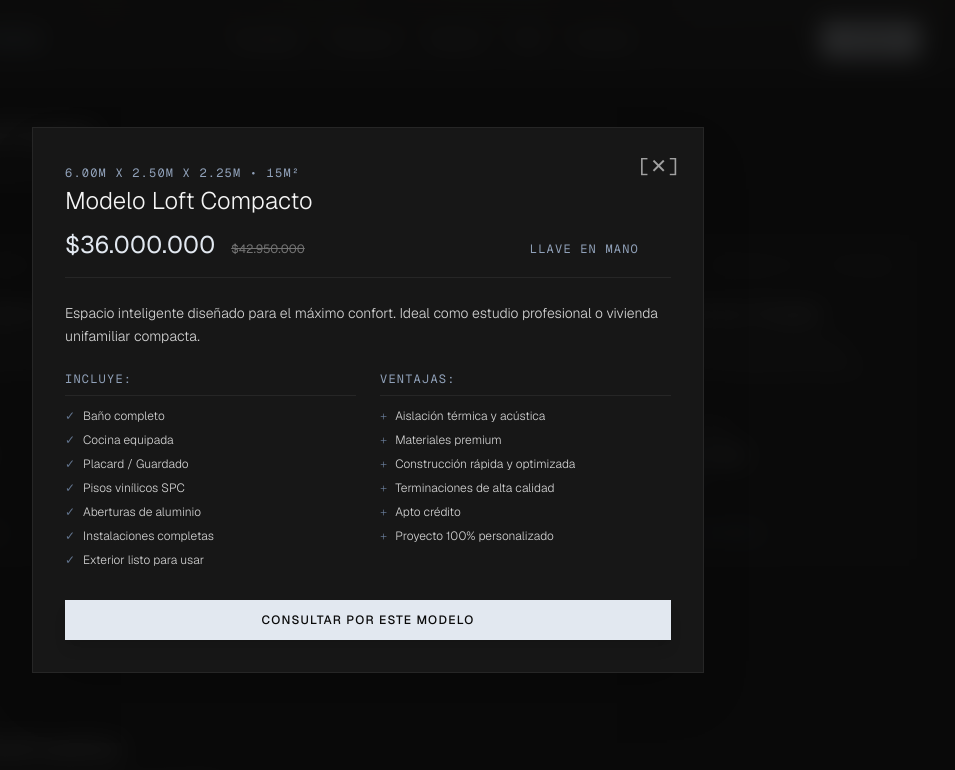
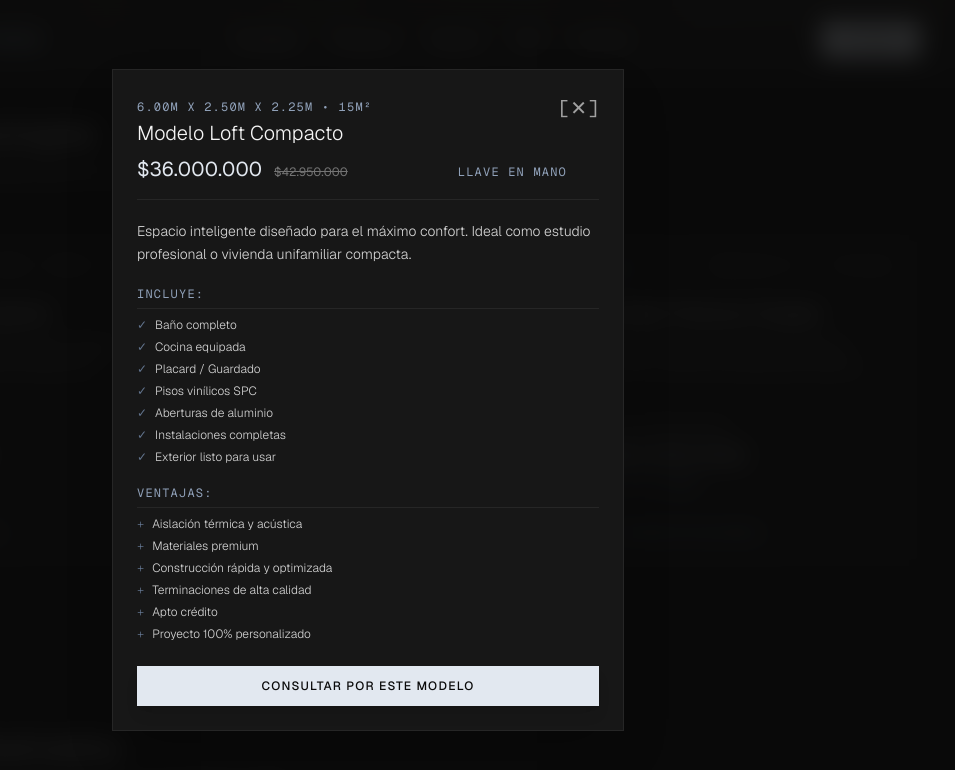
Before and after one commit to meracs2/ac-constructora, a Next.js app: page / in a window 1280 px wide. Both pictures are taken after a click on the element 261 px from the left and 1166 px from the top of the page. Shown: the part 766-1536 px from the top of the page, without its empty margins (272-1227 px from the left). Built offline with nearby package versions, Linux system fonts and the light colour scheme.

Commit message:
fix: tarjetas modulares

```diff
--- a/app/page.tsx
+++ b/app/page.tsx
@@ -165,7 +165,7 @@ export default function Home() {
         </div>
       </section>
 
-      {/* --- TIPOLOGÍAS (3 TARJETAS MODALES) --- */}
+      {/* --- TIPOLOGÍAS --- */}
       <section id="tipologias" className="max-w-6xl mx-auto px-6 py-20 border-t border-neutral-900">
         <h2 className="text-3xl font-light tracking-wide mb-2">Nuestras Tipologías</h2>
         <p className="text-neutral-400 mb-12 max-w-xl font-light">Hacé clic en cualquier modelo para ver su información técnica y detalles.</p>
@@ -203,10 +203,10 @@ export default function Home() {
         </div>
       </section>
 
-      {/* --- MODAL DE DETALLES --- */}
+      {/* --- MODAL ADAPTADO A MÓVIL --- */}
       {selectedModel && (
-        <div className="fixed inset-0 z-50 flex items-center justify-center p-4 bg-neutral-950/85 backdrop-blur-md overflow-y-auto">
-          <div className="bg-neutral-900 border border-neutral-800 max-w-2xl w-full p-6 md:p-8 relative shadow-2xl my-8">
+        <div className="fixed inset-0 z-50 flex items-center justify-center p-4 bg-neutral-950/85 backdrop-blur-md">
+          <div className="bg-neutral-900 border border-neutral-800 max-w-lg w-full max-h-[85vh] p-6 relative shadow-2xl overflow-y-auto">
             <button
               onClick={() => setSelectedModel(null)}
               className="absolute top-4 right-4 text-neutral-400 hover:text-white text-xl font-mono p-2 z-10"
@@ -214,28 +214,28 @@ export default function Home() {
               [✕]
             </button>
 
-            <div className="mb-6 pr-8 border-b border-neutral-800 pb-4">
+            <div className="mb-5 pr-8 border-b border-neutral-800 pb-4">
               <span className="text-slate-400 font-mono text-xs tracking-widest uppercase mb-1 inline-block">
                 {selectedModel.dimensions} • {selectedModel.size}m²
               </span>
-              <h2 className="text-2xl font-light text-neutral-100">{selectedModel.name}</h2>
-              <div className="mt-3 flex items-baseline gap-4">
-                <span className="text-2xl font-normal text-slate-200">{selectedModel.price}</span>
+              <h2 className="text-xl font-light text-neutral-100">{selectedModel.name}</h2>
+              <div className="mt-2 flex items-baseline gap-3">
+                <span className="text-xl font-normal text-slate-200">{selectedModel.price}</span>
                 <span className="text-xs text-neutral-500 line-through">{selectedModel.oldPrice}</span>
                 <span className="text-xs tracking-widest uppercase text-slate-400 font-mono ml-auto">{selectedModel.condition}</span>
               </div>
             </div>
 
-            <p className="text-neutral-300 text-sm leading-relaxed mb-6 font-light">
+            <p className="text-neutral-300 text-xs sm:text-sm leading-relaxed mb-5 font-light">
               {selectedModel.description}
             </p>
 
-            <div className="grid grid-cols-1 sm:grid-cols-2 gap-6 mb-8">
+            <div className="grid grid-cols-1 gap-5 mb-6">
               <div>
-                <h3 className="text-xs font-mono uppercase tracking-widest text-slate-400 mb-3 border-b border-neutral-800 pb-2">
+                <h3 className="text-xs font-mono uppercase tracking-widest text-slate-400 mb-2 border-b border-neutral-800 pb-1.5">
                   Incluye:
                 </h3>
-                <ul className="space-y-2">
+                <ul className="space-y-1.5">
                   {selectedModel.includes.map((item, idx) => (
                     <li key={idx} className="text-xs text-neutral-300 flex items-start gap-2 font-light">
                       <span className="text-slate-500 font-mono">✓</span> {item}
@@ -245,10 +245,10 @@ export default function Home() {
               </div>
 
               <div>
-                <h3 className="text-xs font-mono uppercase tracking-widest text-slate-400 mb-3 border-b border-neutral-800 pb-2">
+                <h3 className="text-xs font-mono uppercase tracking-widest text-slate-400 mb-2 border-b border-neutral-800 pb-1.5">
                   Ventajas:
                 </h3>
-                <ul className="space-y-2">
+                <ul className="space-y-1.5">
                   {selectedModel.features.map((feature, idx) => (
                     <li key={idx} className="text-xs text-neutral-300 flex items-start gap-2 font-light">
                       <span className="text-slate-500 font-mono">+</span> {feature}
@@ -272,13 +272,40 @@ export default function Home() {
       {/* --- PROYECTOS --- */}
       <section id="proyectos" className="max-w-6xl mx-auto px-6 py-20 border-t border-neutral-900">
         <h2 className="text-3xl font-light tracking-wide mb-2">Proyectos Realizados</h2>
-        <p className="text-neutral-400 mb-12 max-w-xl font-light">Mirá algunas de nuestras obras entregadas y en proceso.</p>
-        <div className="grid grid-cols-1 md:grid-cols-2 gap-8">
-          <div className="h-72 bg-neutral-900/40 border border-neutral-800/80 flex items-center justify-center text-neutral-600 font-mono text-sm tracking-wider">
-            [ Proyecto Destacado 1 ]
+        <p className="text-neutral-400 mb-12 max-w-xl font-light">Mirá algunas de nuestras obras entregadas y en proceso en video.</p>
+
+        <div className="grid grid-cols-1 md:grid-cols-2 gap-8 items-start">
+          <div className="bg-neutral-900/40 border border-neutral-800/80 p-4 flex flex-col items-center justify-center min-h-[400px]">
+            <div className="w-full flex justify-center overflow-hidden">
+              <iframe
+                src="https://www.instagram.com/p/TU_URL_DE_INSTAGRAM_AQUÍ/embed"
+                className="w-full max-w-[320px] h-[480px] border-0"
+                scrolling="no"
+                allowTransparency={true}
+              ></iframe>
+            </div>
+            <span className="text-xs font-mono text-neutral-500 mt-4 uppercase tracking-wider">Recorrido de Obra • Instagram</span>
           </div>
-          <div className="h-72 bg-neutral-900/40 border border-neutral-800/80 flex items-center justify-center text-neutral-600 font-mono text-sm tracking-wider">
-            [ Proyecto Destacado 2 ]
+
+          <div className="bg-neutral-900/40 border border-neutral-800/80 p-8 flex flex-col justify-between h-full min-h-[400px]">
+            <div>
+              <span className="text-xs font-mono text-slate-400 bg-neutral-950 px-2.5 py-1 border border-neutral-800 uppercase tracking-widest">
+                Proceso & Calidad
+              </span>
+              <h3 className="text-2xl font-light text-neutral-100 mt-4 mb-4">Seguinos en redes para ver más entregas</h3>
+              <p className="text-neutral-400 text-sm font-light leading-relaxed mb-6">
+                Compartimos el paso a paso de cada montaje, detalles de terminaciones y la experiencia de nuestros clientes al recibir su módulo llave en mano.
+              </p>
+            </div>
+
+            <a
+              href="https://instagram.com"
+              target="_blank"
+              rel="noopener noreferrer"
+              className="border border-neutral-400 hover:border-white text-neutral-100 bg-neutral-950 px-6 py-3 font-medium text-xs tracking-widest uppercase text-center transition block"
+            >
+              Ver perfil de Instagram &rarr;
+            </a>
           </div>
         </div>
       </section>
```
